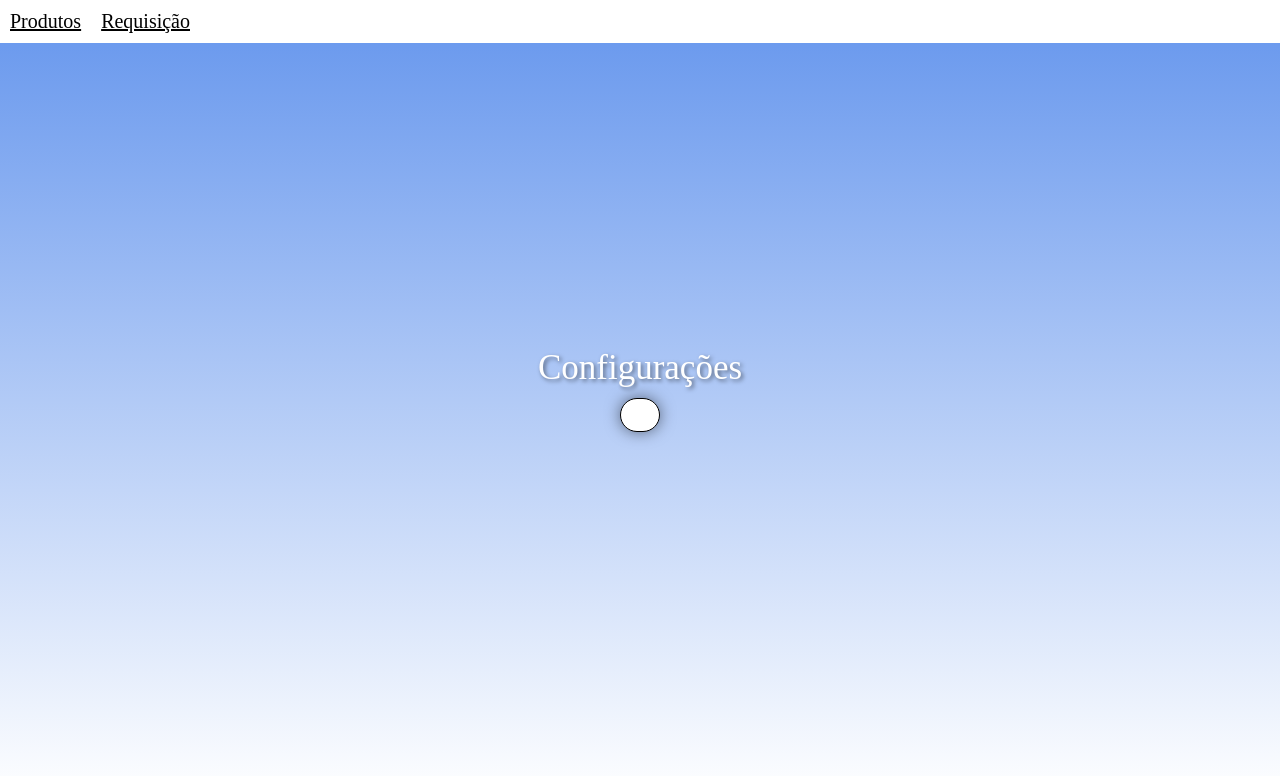
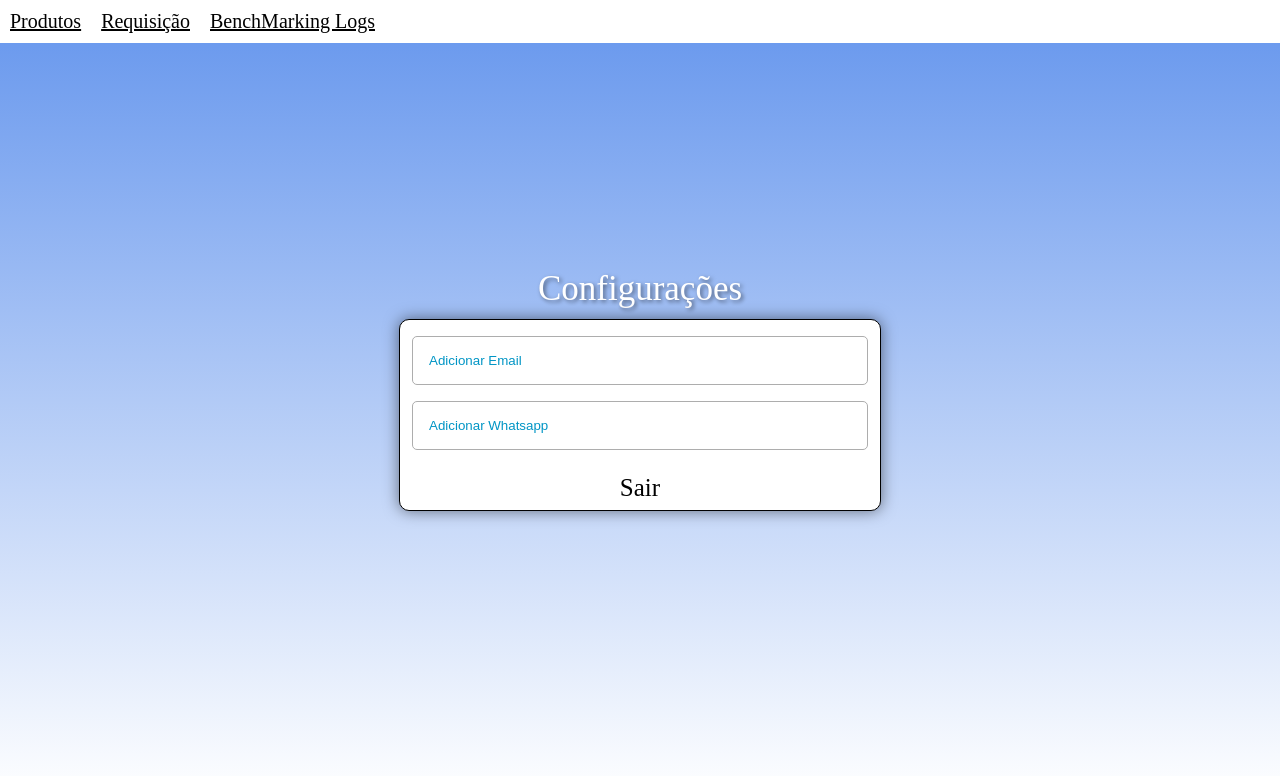
Before and after one commit to Aislann/AlmoxarifadoInteligente, a React (Vite) app: page /Configuracoes in a window 1280 px wide. Shown: the top 776 px of the page. Built offline with nearby package versions, Linux system fonts and the light colour scheme.

Commit message:
Add files via upload

```diff
--- a/src/components/Configuracoes/ConfigDados.jsx
+++ b/src/components/Configuracoes/ConfigDados.jsx
@@ -1,5 +1,6 @@
 import React, {useState} from 'react';
 import { Link } from 'react-router-dom';
+import './ConfigDadosStyle.css'
 
 const ConfigDados = () => {
     const [menuAberto, setMenuAberto] = useState(false);
@@ -24,6 +25,9 @@ const ConfigDados = () => {
           <Link to={"/Requisicao"}>
             <span>Requisição</span>
           </Link>
+          <Link to={"/Logs"}>
+            <span>BenchMarking Logs</span>
+          </Link>
         </div>
       </nav>
     </div>
@@ -31,7 +35,18 @@ const ConfigDados = () => {
         <div className="header">
           <span>Configurações</span>
         </div>
-        <div className='conteudo'>
+        <div className='conteudoConfig'>
+          <div className='campoEmail'>
+            <button id='trocar'>Adicionar Email</button>
+            {/* <input type="email" name="AddEmail" id="" placeholder='Adicionar Email'/> */}
+          </div>
+          <div className='campoZap'>
+            <button id='trocar2'>Adicionar Whatsapp</button>
+            {/* <input type="tel" name="AddTel" id="" placeholder='Adicionar Telefone'/> */}
+          </div>
+          <Link to={"/"} className='link-sair'>
+          <span className='sair'>Sair</span>
+          </Link>
         </div>
       </div>
     </div>
--- /dev/null
+++ b/src/components/Configuracoes/ConfigDadosStyle.css
@@ -0,0 +1,43 @@
+.conteudoConfig{
+    flex-direction: column;
+    background-color: white;
+    height: 100%;
+    max-width: 30rem;
+    width: 100%;
+    display: flex;
+    align-items: center;
+    flex-direction: column;
+    flex-wrap: wrap;
+    margin-top: 10px;
+    padding-bottom: 1vh;
+    border: 1px solid black;
+    border-radius: 10px;
+    box-shadow: 0 0 15px rgba(0, 0, 0, 0.5);
+    font-size: 25px;
+}
+
+.campoEmail{
+    width:95%;
+}
+
+.campoZap{
+    width: 95%;
+}
+
+.conteudoConfig button{
+    color: #0095C5;
+    background-color: white;
+    display: flex;
+    padding: 1rem;
+    border-radius: 5px;
+    border: 1px solid #adadad;
+    outline-color: #00c569;
+    width: 100%;
+    margin-top: 1rem;
+
+}
+
+.link-sair{
+    text-decoration: none;
+    margin-top: 1.5rem;
+}
```
